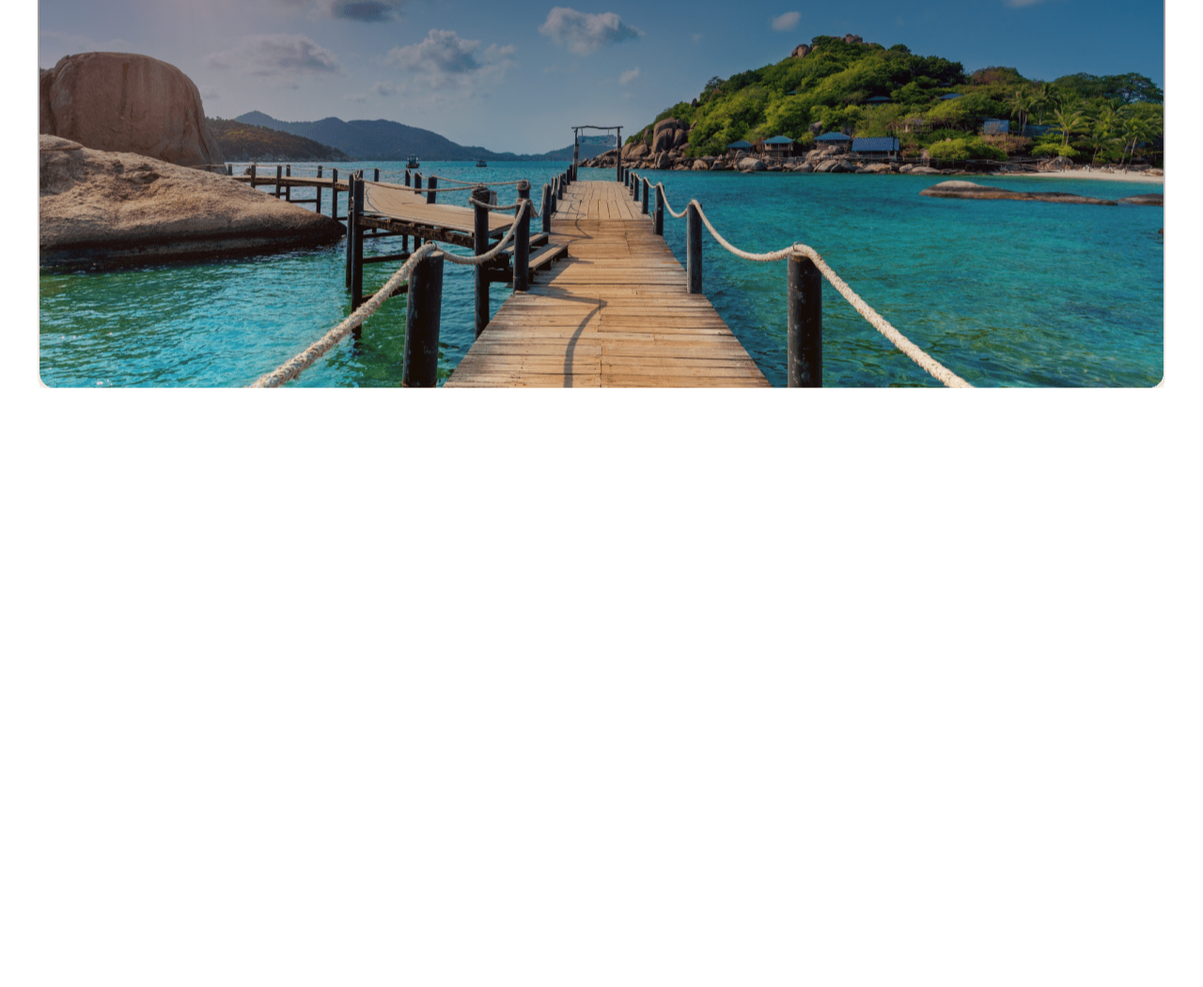
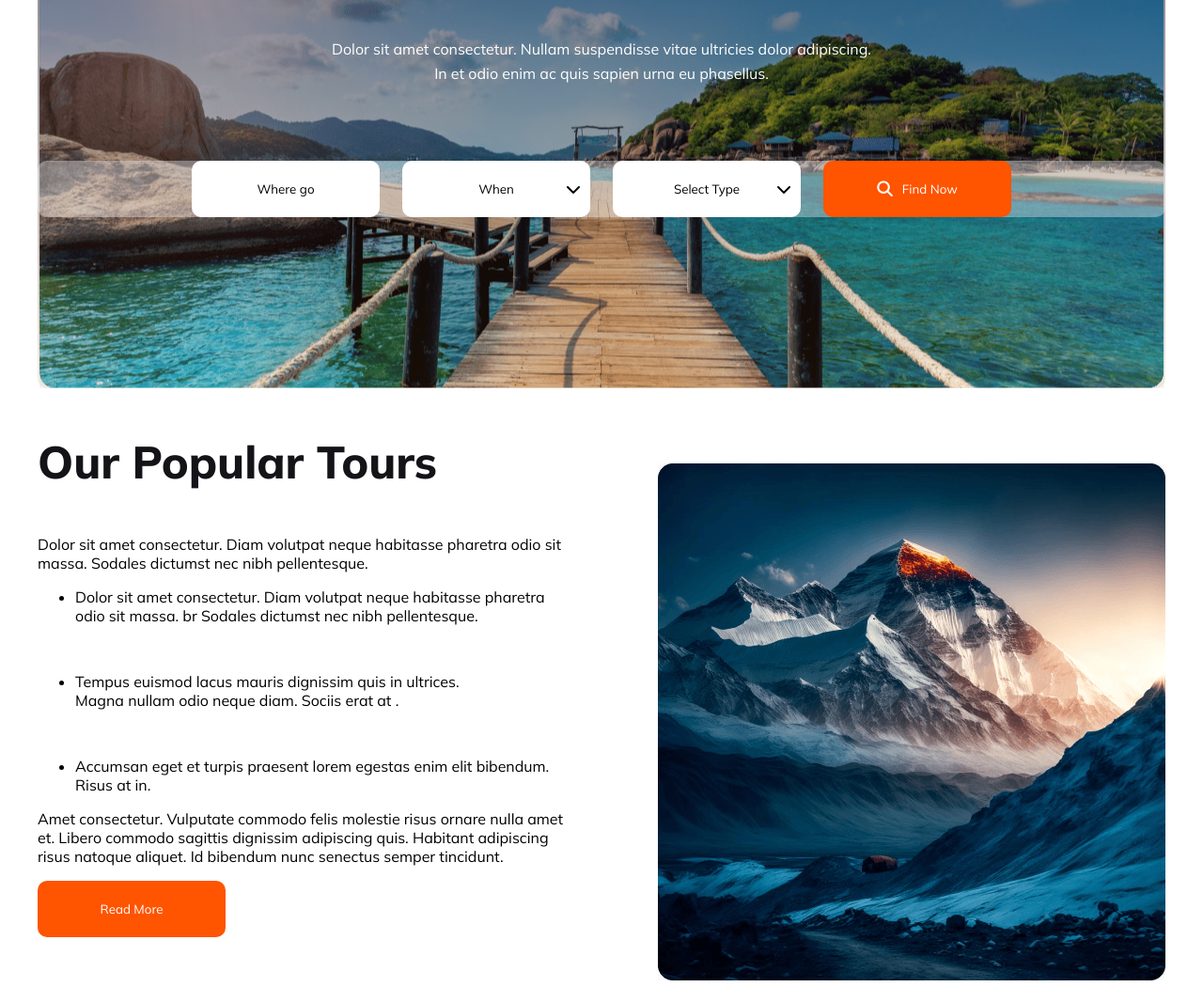
Before and after one commit to atik00000/my-responsive-assignment, a plain HTML site: page index.html in a window 1280 px wide. Shown: the part 467-1517 px from the top of the page at 94% size. Before the commit the page ends 888 px from the top, so only its background shows below. Drawn offline with Linux system fonts and the light colour scheme.

Commit message:
added two section

```diff
--- a/index.html
+++ b/index.html
@@ -1,11 +1,17 @@
 <!DOCTYPE html>
 <html lang="en">
+
 <head>
   <meta charset="UTF-8">
   <meta name="viewport" content="width=device-width, initial-scale=1.0">
+
   <title>Travel Website</title>
   <link rel="stylesheet" href="style/style.css">
+  <link rel="stylesheet" href="https://cdnjs.cloudflare.com/ajax/libs/font-awesome/6.7.1/css/all.min.css"
+    integrity="sha512-5Hs3dF2AEPkpNAR7UiOHba+lRSJNeM2ECkwxUIxC1Q/FLycGTbNapWXB4tP889k5T5Ju8fs4b1P5z/iB4nMfSQ=="
+    crossorigin="anonymous" referrerpolicy="no-referrer" />
 </head>
+
 <body>
   <header>
 
@@ -22,9 +28,9 @@
 
 
 
-   <ul>
+      <ul class="head">
         <li> <a href="">Home</a></li>
-    <li>  <a href="">Packages</a></li>
+        <li> <a href="">Packages</a></li>
         <li> <a href=""> Testimonial</a></li>
         <li> <a href="">Blog</a></li>
         <li> <a href="">Contact</a></li>
@@ -35,16 +41,79 @@
     <div class="banner">
 
       <div class="banner-content">
+
         <p class="banner-title"> Explore Your Travel</p>
+        <p class="banner-description">Dolor sit amet consectetur. Nullam suspendisse vitae ultricies dolor adipiscing.
+          <br>
+          In et odio enim ac quis sapien urna eu phasellus.
+        </p>
+
+
+
+
+        <div class="input-container">
+
+          <div class="input-field">
+            <input class="btn-primary" type="button" value="Where go">
 
           </div>
 
+          <div class="input-field">
+            <input class="btn-primary" type="button" value="When">
+
+            <div class="input-icon">
+              <i class="fa-solid fa-chevron-down"></i>
+            </div>
+          </div>
+          <div class="input-field">
+            <input class="btn-primary" type="button" value="Select Type">
+
+            <div class="input-icon">
+              <i class="fa-solid fa-chevron-down"></i>
+            </div>
+          </div>
+          <div class="">
+
+            <button class="icon-button"> <i class="fa-solid fa-magnifying-glass fa-lg "
+                style="color: #FFFFFF;margin-right: 10px; "></i>Find Now </button>
+
+          </div>
+        </div>
+      </div>
 
     </div>
 
 
   </header>
+  <!-- header section end -->
+
+  <section>
 
 
+    <div class="tour-container">
+
+      <div >
+        <p class="tour-title">Our Popular Tours</p>
+        Dolor sit amet consectetur. Diam volutpat neque habitasse pharetra odio sit massa. Sodales dictumst nec nibh pellentesque.
+        <ul class="tour-description">
+        <li>Dolor sit amet consectetur. Diam volutpat neque habitasse pharetra odio sit massa. br Sodales dictumst nec nibh
+          pellentesque.</li>
+
+        <li>Tempus euismod lacus mauris dignissim quis in ultrices. <br> Magna nullam odio neque diam. Sociis erat at .</li>
+<li> Accumsan eget et turpis praesent lorem egestas enim elit bibendum. Risus at in.</li>
+</ul>
+<p>Amet consectetur. Vulputate commodo felis molestie risus
+  ornare nulla amet et. Libero commodo sagittis dignissim adipiscing quis. Habitant adipiscing risus natoque aliquet. Id bibendum nunc senectus semper tincidunt. </p>
+  <button class="icon-button">Read More</button>
+      </div>
+      <div class="tour-image">
+        <img src="Images/Rectangle 4.png" alt="">
+
+      </div>
+
+    </div>
+
+  </section>
 </body>
+
 </html>
--- a/style/style.css
+++ b/style/style.css
@@ -62,6 +62,60 @@ background: center;
  background-image: url(../Images/Group\ 13\ \(1\)\ \(1\).png);
 
 }
+.input-container{
+ display: flex;
+ justify-content: center;
+
+ margin-top: 5rem;
+ gap: 1.5rem;
+
+
+background-color: rgba(245, 245, 247, 0.384);
+ padding:  auto;
+ border-radius: 10px;
+}
+.input-field{
+ position: relative;
+
+}
+.input-icon1{
+ position: absolute;
+ top:20px;
+ right: 10px;
+ color: black;
+
+}
+.input-icon{
+ position: absolute;
+ top:20px;
+ right: 10px;
+ color: black;
+
+}
+.btn-primary{
+ justify-content: center;
+
+border: none;
+width: 200px;
+ height: 60px;
+display: flex;
+gap: 24px;
+background-color: #ffffff;
+margin: 0 auto;
+border-radius: 10px;
+
+}
+
+.icon-button{
+ color: #FFFFFF;
+ border: none;
+ border-radius: 10px;
+ width: 200px;
+ height: 60px;
+background-color: #ff5400;
+
+
+}
 
 .banner-content{
 
@@ -89,3 +143,44 @@ background-image: linear-gradient(to bottom, rgba(9, 2, 17, 0.5), rgba(197, 106,
  font-weight: bold;
 
 }
+.banner-description{
+ font-family: Mulish;
+ font-weight: 400;
+ font-size: 16px;
+ line-height: 26px;
+ text-align: center;
+ color: #ffffff;
+}
+.tour-container{
+ gap: 100px;
+
+ margin: 0  auto;
+ display: flex;
+ width: 1200px;
+ justify-content: center;
+}
+.tour-title{
+
+ display: flex;
+ font-weight: 800;
+ font-size: 3rem;
+ line-height: normal;
+ text-align: center;
+ color: #131318;
+
+
+}
+.tour-description{
+
+}
+.tour-image{
+ margin-top: 80px;
+
+}
+/* Adjust the value as needed */
+.tour-description {
+ display: flex;
+ flex-direction: column;
+ gap: 50px;
+
+ }
```
Lines whose indentation alone changed are shown as unchanged.
